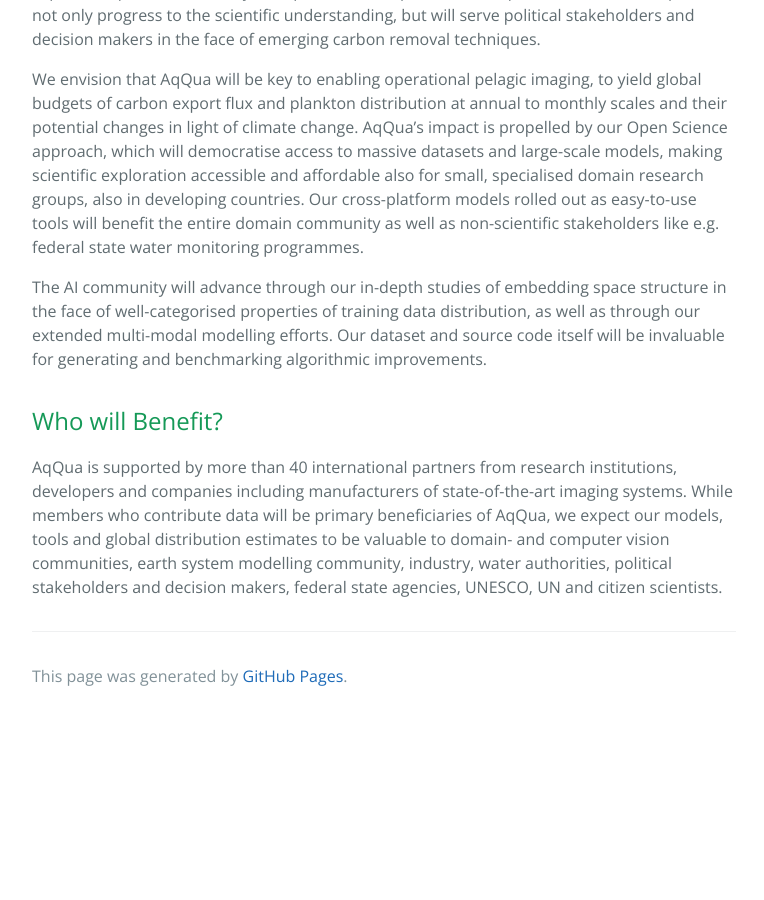
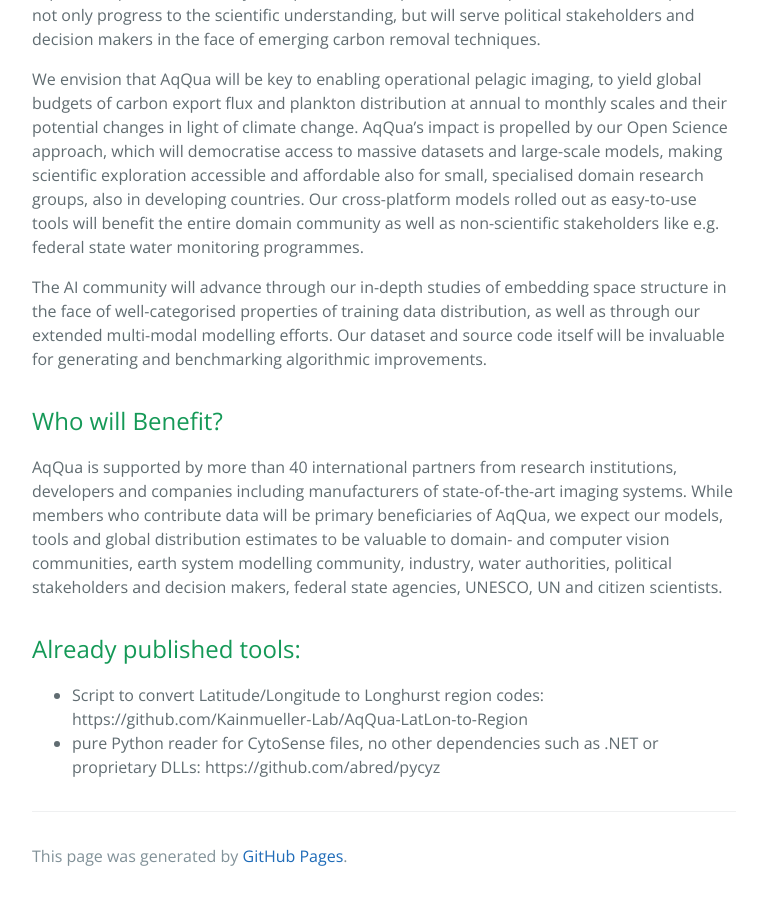
Before and after one commit to Kainmueller-Lab/aqqua, a Jekyll site: the page built from research.md, in a window 1280 px wide and 900 px high, scrolled down 2039 px. Shown: the whole window, without its empty margins (256-1020 px from the left). Built offline with Jekyll 4.4.1, drawn with Linux system fonts in a browser that asks for light colours; before the commit the page ends 2759 px from its top, so only the background shows below that.

Commit message:
add links to public git repos

```diff
--- a/research.md
+++ b/research.md
@@ -4,6 +4,7 @@ title: Research
 ---
 
 ## AqQua Objectives
+
 - Consolidate and harmonise ~ 3 billion images from diverse pelagic imaging modalities and a global network of research groups.
 - Build a foundational model of pelagic image data that disrupts the state of the art in downstream tasks of species classification, novelty detection, trait extraction, and particulate organic carbon quantification.
 - Cater a large-scale platform service to the global stakeholder community by rolling out easy-to-use, resource-efficient models. Ensure sustained methodological advances via an open competition in the core computer vision community.
@@ -11,7 +12,9 @@ title: Research
 - Assess carbon uptake- and export potential of aquatic food webs.
 
 ## Challenges
+
 A number of challenges lie ahead towards establishing and exploiting such a model.
+
 - Data from a variety of modalities and a large community of research groups in Helmholtz and the world has to be brought together and harmonised.
 - Unique aspects of pelagic image data require methodological advances over established self-supervised learning workflows.
 - Fine-tuned models need to be distilled into resource-efficient tools along with a well-orchestrated roll-out to the best benefit of a diverse global user community.
@@ -20,6 +23,7 @@ A number of challenges lie ahead towards establishing and exploiting such a mode
 AqQua brings together the essential interdisciplinary expertises and track records in core AI, HPC, Pelagic Imaging, Plankton Biogeochemistry and Ecosystem Analysis and Modeling as well as the overwhelming support of the global community to tackle these challenges.
 
 ## Approach
+
 We have identified three billion pelagic images accessible for our project, with high diversity across modalities and geolocations. A significant fraction of the data originates from four Helmholtz Centers, complemented by vast contributions from the global community.
 
 The inherent scarcity of the available labels and the distinct information content of pelagic imaging compared to standard computer vision data, calls for a dedicated, large-scale, domain-specific self-supervised learning (SSL) approach.
@@ -29,6 +33,7 @@ AqQua’s core computational module will be a vision transformer trained on mass
 In-depth assessment of AqQua’s embedding space structure and respective loss impact will contribute an advanced understanding of self-supervised learning paradigms and their learnt knowledge, catalysing related method development. We will explore further advances towards highly multimodal integrative architectures and training paradigms, aiming at a compositional model that comprises orthogonal sources such as remote sensing, environmental and occurrence data.
 
 ## Expected Outcome
+
 Current assessments of global marine carbon export remain widely divergent with a range as large as the present annual anthropogenic CO2 emission rate, and estimates mostly represent averages of multi-annual to multi-decadal data. Abundance of most planktonic species is unknown and not monitored to date. AqQua will yield global distribution estimates of carbon export and plankton diversity at unprecedented spatial and temporal scales. Such maps will not only progress to the scientific understanding, but will serve political stakeholders and decision makers in the face of emerging carbon removal techniques.
 
 We envision that AqQua will be key to enabling operational pelagic imaging, to yield global budgets of carbon export flux and plankton distribution at annual to monthly scales and their potential changes in light of climate change.
@@ -37,4 +42,10 @@ AqQua’s impact is propelled by our Open Science approach, which will democrati
 The AI community will advance through our in-depth studies of embedding space structure in the face of well-categorised properties of training data distribution, as well as through our extended multi-modal modelling efforts. Our dataset and source code itself will be invaluable for generating and benchmarking algorithmic improvements.
 
 ## Who will Benefit?
+
 AqQua is supported by more than 40 international partners from research institutions, developers and companies including manufacturers of state-of-the-art imaging systems. While members who contribute data will be primary beneficiaries of AqQua, we expect our models, tools and global distribution estimates to be valuable to domain- and computer vision communities, earth system modelling community, industry, water authorities, political stakeholders and decision makers, federal state agencies, UNESCO, UN and citizen scientists.
+
+## Already published tools:
+
+- Script to convert Latitude/Longitude to Longhurst region codes: https://github.com/Kainmueller-Lab/AqQua-LatLon-to-Region
+- pure Python reader for CytoSense files, no other dependencies such as .NET or proprietary DLLs: https://github.com/abred/pycyz
```
